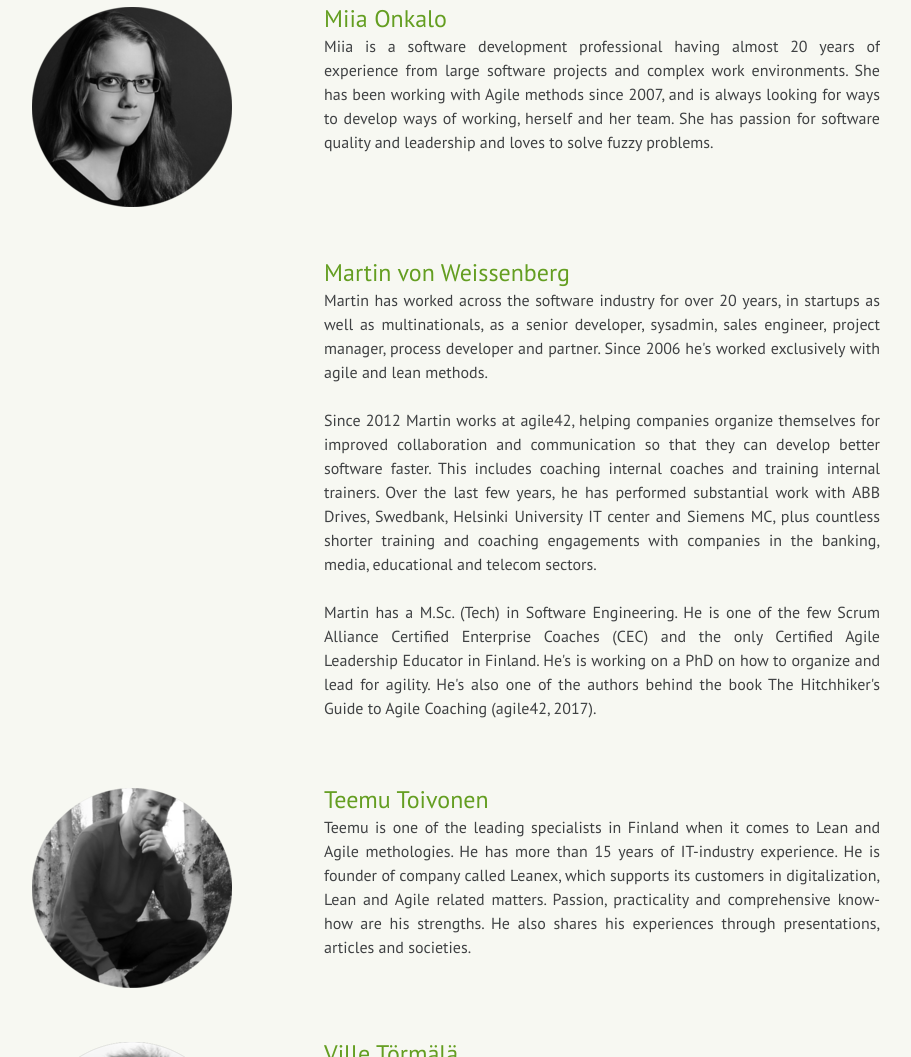
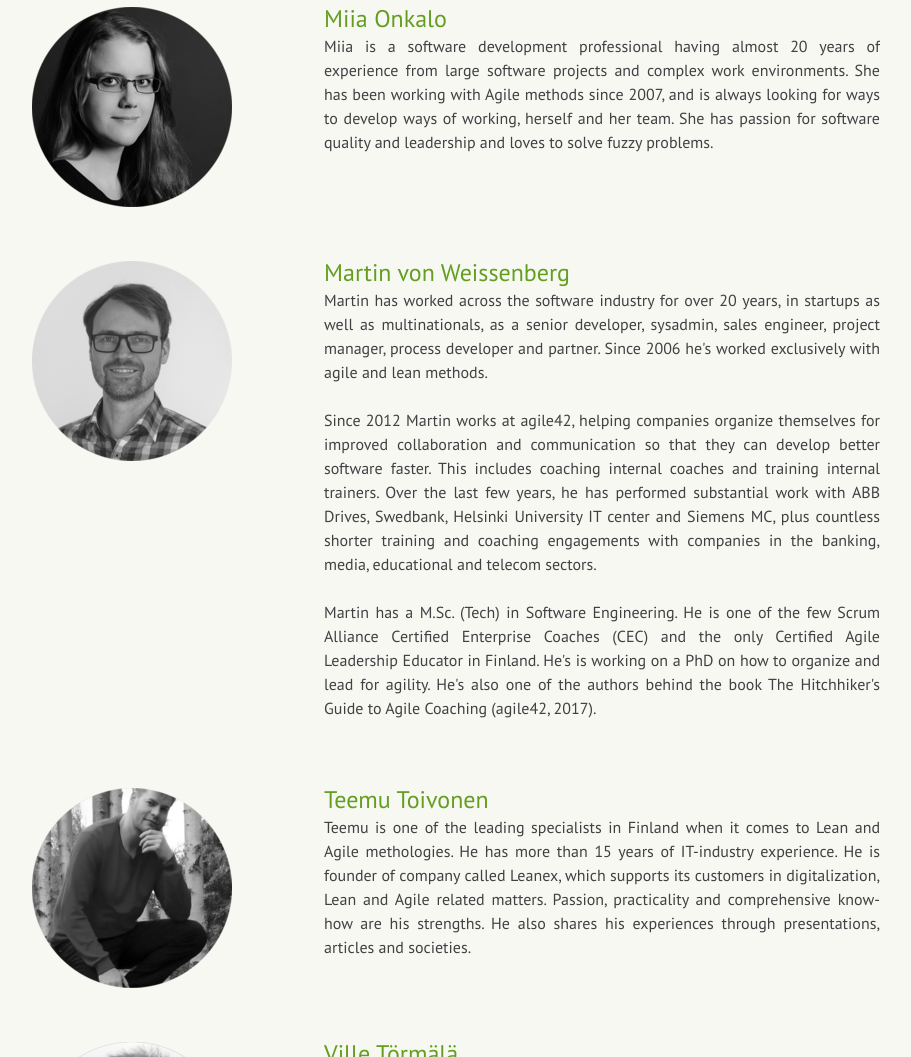
Before and after one commit to tampere-goes-agile/tampere-goes-agile.github.io, a plain HTML site: page index.html in a window 1280 px wide. Shown: the part 4706-5763 px from the top of the page, without its empty margins (330-1241 px from the left). Drawn offline with nearby package versions, Linux system fonts and the light colour scheme.

Commit message:
Add speaker pic

```diff
--- a/index.html
+++ b/index.html
@@ -478,7 +478,7 @@
 
             <article class="speaker" id="MartinvonWeissenberg">
                 <div class="grid">
-                <!--    <img src="content-images/martin-von-weissenberg.png" width="200" height="200" alt="Martin von Weissenberg"/> -->
+                    <img src="content-images/martin-von-weissenberg.png" width="200" height="200" alt="Martin von Weissenberg"/>
                 <p></p>
                 </div>
                 <div class="grid-2">
```
Also changed, not shown: content-images/martin-von-weissenberg.png (added).
